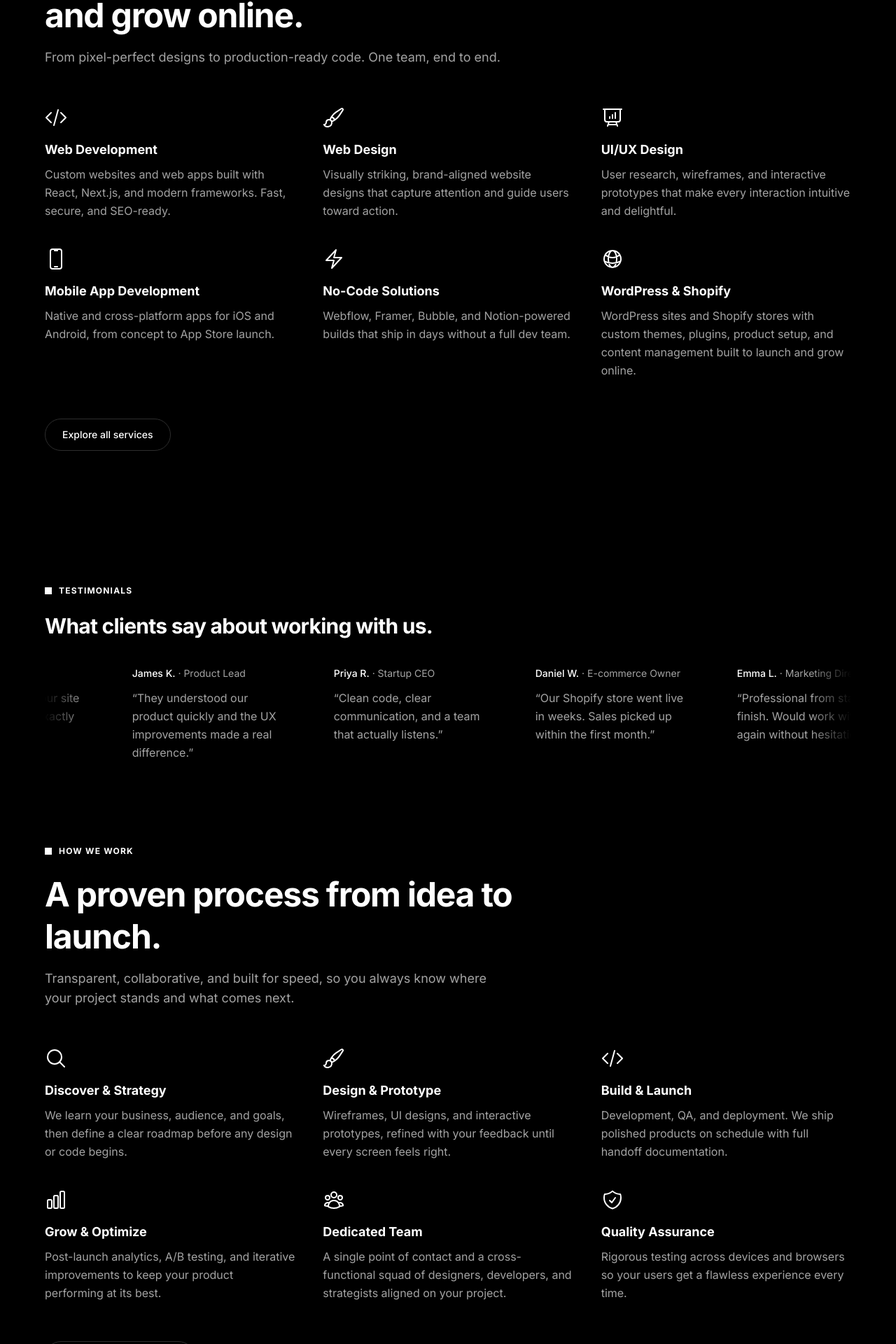
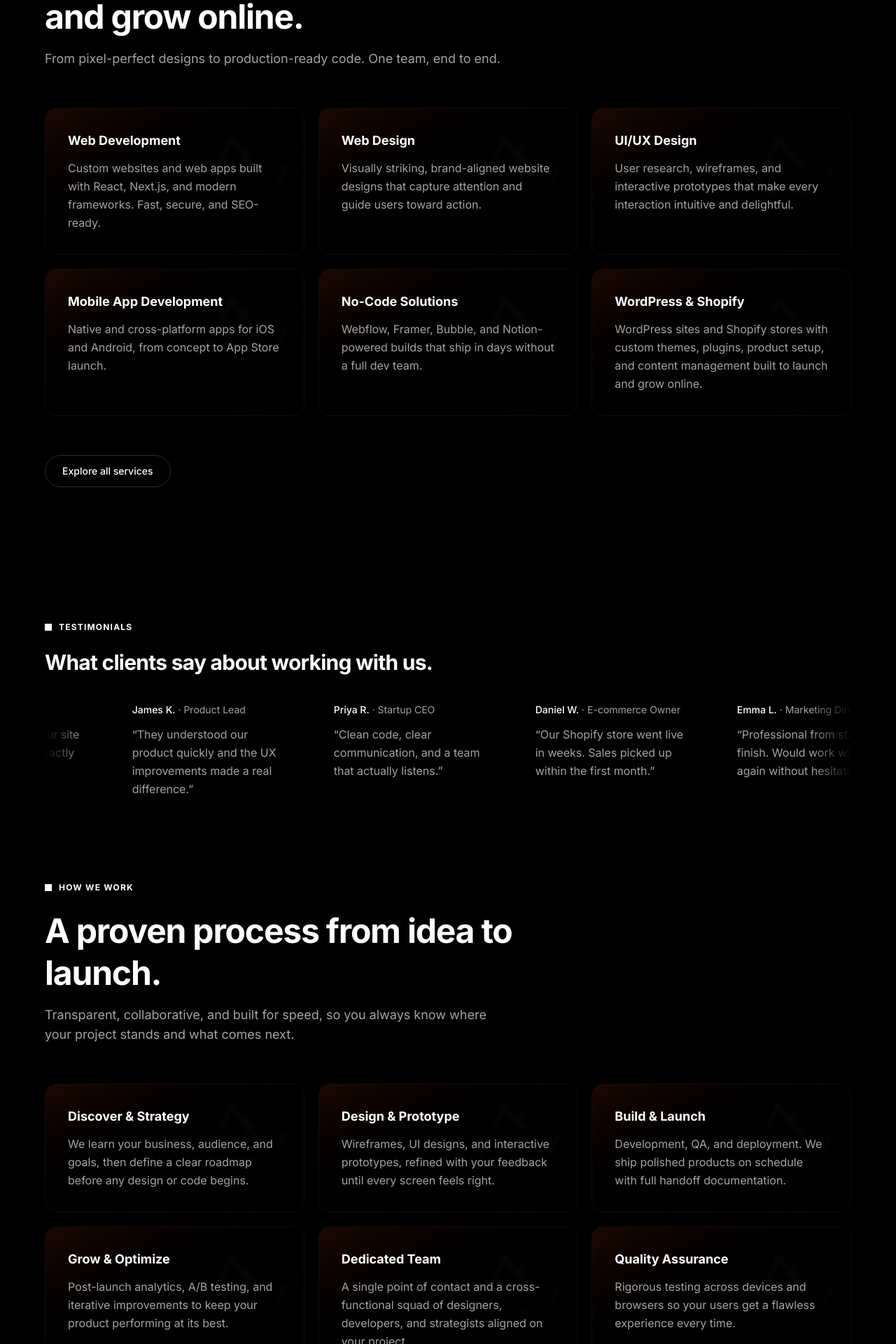
Before and after one commit to prathambhandari/atahastra-dev, a React (Vite) app: page / in a window 1280 px wide. Shown: the part 863-2783 px from the top of the page at 70% size. Built offline with nearby package versions, Linux system fonts and the light colour scheme.

Commit message:
new ui updates

```diff
--- a/src/components/sections/Process.jsx
+++ b/src/components/sections/Process.jsx
@@ -1,63 +1,34 @@
 import SectionLabel from '../ui/SectionLabel'
 import Button from '../ui/Button'
+import Reveal from '../ui/Reveal'
 
 const steps = [
   {
-    icon: (
-      <svg className="h-8 w-8" fill="none" viewBox="0 0 24 24" stroke="currentColor" strokeWidth={1.5}>
-        <path strokeLinecap="round" strokeLinejoin="round" d="M21 21l-5.197-5.197m0 0A7.5 7.5 0 105.196 5.196a7.5 7.5 0 0010.607 10.607z" />
-      </svg>
-    ),
     title: 'Discover & Strategy',
     description:
       'We learn your business, audience, and goals, then define a clear roadmap before any design or code begins.',
   },
   {
-    icon: (
-      <svg className="h-8 w-8" fill="none" viewBox="0 0 24 24" stroke="currentColor" strokeWidth={1.5}>
-        <path strokeLinecap="round" strokeLinejoin="round" d="M9.53 16.122a3 3 0 00-5.78 1.128 2.25 2.25 0 01-2.4 2.245 4.5 4.5 0 008.4-2.245c0-.399-.078-.78-.22-1.128zm0 0a15.998 15.998 0 003.388-1.62m-5.043-.025a15.994 15.994 0 011.622-3.395m3.42 3.42a15.995 15.995 0 004.764-4.648l3.876-5.814a1.151 1.151 0 00-1.597-1.597L14.146 6.32a15.996 15.996 0 00-4.649 4.763m3.42 3.42a6.776 6.776 0 00-3.42-3.42" />
-      </svg>
-    ),
     title: 'Design & Prototype',
     description:
       'Wireframes, UI designs, and interactive prototypes, refined with your feedback until every screen feels right.',
   },
   {
-    icon: (
-      <svg className="h-8 w-8" fill="none" viewBox="0 0 24 24" stroke="currentColor" strokeWidth={1.5}>
-        <path strokeLinecap="round" strokeLinejoin="round" d="M17.25 6.75L22.5 12l-5.25 5.25m-10.5 0L1.5 12l5.25-5.25m7.5-3l-4.5 16.5" />
-      </svg>
-    ),
     title: 'Build & Launch',
     description:
       'Development, QA, and deployment. We ship polished products on schedule with full handoff documentation.',
   },
   {
-    icon: (
-      <svg className="h-8 w-8" fill="none" viewBox="0 0 24 24" stroke="currentColor" strokeWidth={1.5}>
-        <path strokeLinecap="round" strokeLinejoin="round" d="M3 13.125C3 12.504 3.504 12 4.125 12h2.25c.621 0 1.125.504 1.125 1.125v6.75C7.5 20.496 6.996 21 6.375 21h-2.25A1.125 1.125 0 013 19.875v-6.75zM9.75 8.625c0-.621.504-1.125 1.125-1.125h2.25c.621 0 1.125.504 1.125 1.125v11.25c0 .621-.504 1.125-1.125 1.125h-2.25a1.125 1.125 0 01-1.125-1.125V8.625zM16.5 4.125c0-.621.504-1.125 1.125-1.125h2.25C20.496 3 21 3.504 21 4.125v15.75c0 .621-.504 1.125-1.125 1.125h-2.25a1.125 1.125 0 01-1.125-1.125V4.125z" />
-      </svg>
-    ),
     title: 'Grow & Optimize',
     description:
       'Post-launch analytics, A/B testing, and iterative improvements to keep your product performing at its best.',
   },
   {
-    icon: (
-      <svg className="h-8 w-8" fill="none" viewBox="0 0 24 24" stroke="currentColor" strokeWidth={1.5}>
-        <path strokeLinecap="round" strokeLinejoin="round" d="M18 18.72a9.094 9.094 0 003.741-.479 3 3 0 00-4.682-2.72m.94 3.198l.001.031c0 .225-.012.447-.037.666A11.944 11.944 0 0112 21c-2.17 0-4.207-.576-5.963-1.584A6.062 6.062 0 016 18.719m12 0a5.971 5.971 0 00-.941-3.197m0 0A5.995 5.995 0 0012 12.75a5.995 5.995 0 00-5.058 2.772m0 0a3 3 0 00-4.681 2.72 8.986 8.986 0 003.74.477m.94-3.197a5.971 5.971 0 00-.94 3.197M15 6.75a3 3 0 11-6 0 3 3 0 016 0zm6 3a2.25 2.25 0 11-4.5 0 2.25 2.25 0 014.5 0zm-13.5 0a2.25 2.25 0 11-4.5 0 2.25 2.25 0 014.5 0z" />
-      </svg>
-    ),
     title: 'Dedicated Team',
     description:
       'A single point of contact and a cross-functional squad of designers, developers, and strategists aligned on your project.',
   },
   {
-    icon: (
-      <svg className="h-8 w-8" fill="none" viewBox="0 0 24 24" stroke="currentColor" strokeWidth={1.5}>
-        <path strokeLinecap="round" strokeLinejoin="round" d="M9 12.75L11.25 15 15 9.75m-3-7.036A11.959 11.959 0 013.598 6 11.99 11.99 0 003 9.749c0 5.592 3.824 10.29 9 11.623 5.176-1.332 9-6.03 9-11.622 0-1.31-.21-2.571-.598-3.751h-.152c-3.196 0-6.1-1.248-8.25-3.285z" />
-      </svg>
-    ),
     title: 'Quality Assurance',
     description:
       'Rigorous testing across devices and browsers so your users get a flawless experience every time.',
@@ -76,15 +47,29 @@ export default function Process() {
         where your project stands and what comes next.
       </p>
 
-        <div className="mt-14 grid gap-10 sm:grid-cols-2 lg:grid-cols-3">
-          {steps.map((step) => (
-            <div key={step.title}>
-              <div className="mb-4 text-foreground">{step.icon}</div>
+      <div className="mt-14 grid gap-4 sm:grid-cols-2 lg:grid-cols-3 lg:gap-5">
+        {steps.map((step, index) => (
+          <Reveal key={step.title} delay={index * 60}>
+            <article className="group relative h-full overflow-hidden rounded-2xl border border-white/5">
+              <img
+                src="/hero.png"
+                alt=""
+                aria-hidden="true"
+                loading="lazy"
+                decoding="async"
+                className="absolute inset-0 h-full w-full object-cover brightness-[0.35] saturate-75 transition-transform duration-500 group-hover:scale-105"
+              />
+              <div className="absolute inset-0 bg-black/80" />
+              <div className="absolute inset-0 bg-gradient-to-br from-amber-950/40 via-black/60 to-black/90" />
+
+              <div className="relative z-10 p-6 md:p-8">
                 <h3 className="text-lg font-bold text-foreground">{step.title}</h3>
-              <p className="mt-2 text-sm leading-relaxed text-gray-muted md:text-base">
+                <p className="mt-3 text-sm leading-relaxed text-gray-muted md:text-base">
                   {step.description}
                 </p>
               </div>
+            </article>
+          </Reveal>
         ))}
       </div>
 
--- a/src/components/sections/Services.jsx
+++ b/src/components/sections/Services.jsx
@@ -4,61 +4,31 @@ import Reveal from '../ui/Reveal'
 
 const services = [
   {
-    icon: (
-      <svg className="h-8 w-8" fill="none" viewBox="0 0 24 24" stroke="currentColor" strokeWidth={1.5}>
-        <path strokeLinecap="round" strokeLinejoin="round" d="M17.25 6.75L22.5 12l-5.25 5.25m-10.5 0L1.5 12l5.25-5.25m7.5-3l-4.5 16.5" />
-      </svg>
-    ),
     title: 'Web Development',
     description:
       'Custom websites and web apps built with React, Next.js, and modern frameworks. Fast, secure, and SEO-ready.',
   },
   {
-    icon: (
-      <svg className="h-8 w-8" fill="none" viewBox="0 0 24 24" stroke="currentColor" strokeWidth={1.5}>
-        <path strokeLinecap="round" strokeLinejoin="round" d="M9.53 16.122a3 3 0 00-5.78 1.128 2.25 2.25 0 01-2.4 2.245 4.5 4.5 0 008.4-2.245c0-.399-.078-.78-.22-1.128zm0 0a15.998 15.998 0 003.388-1.62m-5.043-.025a15.994 15.994 0 011.622-3.395m3.42 3.42a15.995 15.995 0 004.764-4.648l3.876-5.814a1.151 1.151 0 00-1.597-1.597L14.146 6.32a15.996 15.996 0 00-4.649 4.763m3.42 3.42a6.776 6.776 0 00-3.42-3.42" />
-      </svg>
-    ),
     title: 'Web Design',
     description:
       'Visually striking, brand-aligned website designs that capture attention and guide users toward action.',
   },
   {
-    icon: (
-      <svg className="h-8 w-8" fill="none" viewBox="0 0 24 24" stroke="currentColor" strokeWidth={1.5}>
-        <path strokeLinecap="round" strokeLinejoin="round" d="M3.75 3v11.25A2.25 2.25 0 006 16.5h2.25M3.75 3h-1.5m1.5 0h16.5m0 0h1.5m-1.5 0v11.25A2.25 2.25 0 0118 16.5h-2.25m-7.5 0h7.5m-7.5 0l-1 3m8.5-3l1 3m0 0l.5 1.5m-.5-1.5h-9.5m0 0l-.5 1.5M9 11.25v1.5M12 9v3.75m3-6v6" />
-      </svg>
-    ),
     title: 'UI/UX Design',
     description:
       'User research, wireframes, and interactive prototypes that make every interaction intuitive and delightful.',
   },
   {
-    icon: (
-      <svg className="h-8 w-8" fill="none" viewBox="0 0 24 24" stroke="currentColor" strokeWidth={1.5}>
-        <path strokeLinecap="round" strokeLinejoin="round" d="M10.5 1.5H8.25A2.25 2.25 0 006 3.75v16.5a2.25 2.25 0 002.25 2.25h7.5A2.25 2.25 0 0018 20.25V3.75a2.25 2.25 0 00-2.25-2.25H13.5m-3 0V3h3V1.5m-3 0h3m-3 18.75h3" />
-      </svg>
-    ),
     title: 'Mobile App Development',
     description:
       'Native and cross-platform apps for iOS and Android, from concept to App Store launch.',
   },
   {
-    icon: (
-      <svg className="h-8 w-8" fill="none" viewBox="0 0 24 24" stroke="currentColor" strokeWidth={1.5}>
-        <path strokeLinecap="round" strokeLinejoin="round" d="M3.75 13.5l10.5-11.25L12 10.5h8.25L9.75 21.75 12 13.5H3.75z" />
-      </svg>
-    ),
     title: 'No-Code Solutions',
     description:
       'Webflow, Framer, Bubble, and Notion-powered builds that ship in days without a full dev team.',
   },
   {
-    icon: (
-      <svg className="h-8 w-8" fill="none" viewBox="0 0 24 24" stroke="currentColor" strokeWidth={1.5}>
-        <path strokeLinecap="round" strokeLinejoin="round" d="M12 21a9.004 9.004 0 008.716-6.747M12 21a9.004 9.004 0 01-8.716-6.747M12 21c2.485 0 4.5-4.03 4.5-9S14.485 3 12 3m0 18c-2.485 0-4.5-4.03-4.5-9S9.515 3 12 3m0 0a8.997 8.997 0 017.843 4.582M12 3a8.997 8.997 0 00-7.843 4.582m15.686 0A11.953 11.953 0 0112 10.5c-2.998 0-5.74-1.1-7.843-2.918m15.686 0A8.959 8.959 0 0121 12c0 .778-.099 1.533-.284 2.253m0 0A17.919 17.919 0 0112 16.5a17.92 17.92 0 01-8.716-2.247m0 0A8.966 8.966 0 013 12c0-1.264.26-2.467.732-3.553" />
-      </svg>
-    ),
     title: 'WordPress & Shopify',
     description:
       'WordPress sites and Shopify stores with custom themes, plugins, product setup, and content management built to launch and grow online.',
@@ -76,16 +46,28 @@ export default function Services() {
         From pixel-perfect designs to production-ready code. One team, end to end.
       </p>
 
-        <div className="mt-14 grid gap-10 sm:grid-cols-2 lg:grid-cols-3">
+      <div className="mt-14 grid gap-4 sm:grid-cols-2 lg:grid-cols-3 lg:gap-5">
         {services.map((service, index) => (
           <Reveal key={service.title} delay={index * 60}>
-              <div>
-                <div className="mb-4 text-foreground">{service.icon}</div>
+            <article className="group relative h-full overflow-hidden rounded-2xl border border-white/5">
+              <img
+                src="/hero.png"
+                alt=""
+                aria-hidden="true"
+                loading="lazy"
+                decoding="async"
+                className="absolute inset-0 h-full w-full object-cover brightness-[0.35] saturate-75 transition-transform duration-500 group-hover:scale-105"
+              />
+              <div className="absolute inset-0 bg-black/80" />
+              <div className="absolute inset-0 bg-gradient-to-br from-amber-950/40 via-black/60 to-black/90" />
+
+              <div className="relative z-10 p-6 md:p-8">
                 <h3 className="text-lg font-bold text-foreground">{service.title}</h3>
-                <p className="mt-2 text-sm leading-relaxed text-gray-muted md:text-base">
+                <p className="mt-3 text-sm leading-relaxed text-gray-muted md:text-base">
                   {service.description}
                 </p>
               </div>
+            </article>
           </Reveal>
         ))}
       </div>
--- a/src/components/sections/WhatWeDo.jsx
+++ b/src/components/sections/WhatWeDo.jsx
@@ -26,17 +26,17 @@ const offerings = [
 export default function WhatWeDo() {
   return (
     <section className="section-container pt-8 pb-16 md:pt-10 md:pb-24">
-      <div className="relative overflow-hidden rounded-[1.75rem] md:rounded-[2rem]">
+      <div className="relative overflow-hidden rounded-2xl border border-white/5 md:rounded-[2rem]">
         <img
           src="/hero.png"
           alt=""
           aria-hidden="true"
           loading="eager"
           decoding="async"
-          className="absolute inset-0 h-full w-full scale-105 object-cover object-center blur-[2px]"
+          className="absolute inset-0 h-full w-full object-cover object-center brightness-[0.35] saturate-75"
         />
-        <div className="absolute inset-0 bg-gradient-to-r from-black/90 via-black/55 to-black/20" />
-        <div className="absolute inset-0 bg-gradient-to-t from-black/75 via-transparent to-black/30" />
+        <div className="absolute inset-0 bg-black/80" />
+        <div className="absolute inset-0 bg-gradient-to-br from-amber-950/40 via-black/60 to-black/90" />
 
         <div className="relative z-10 px-5 py-10 sm:px-6 md:px-8 md:py-14 lg:px-10 lg:py-16">
           <Reveal>
```
Lines whose indentation alone changed are shown as unchanged.
